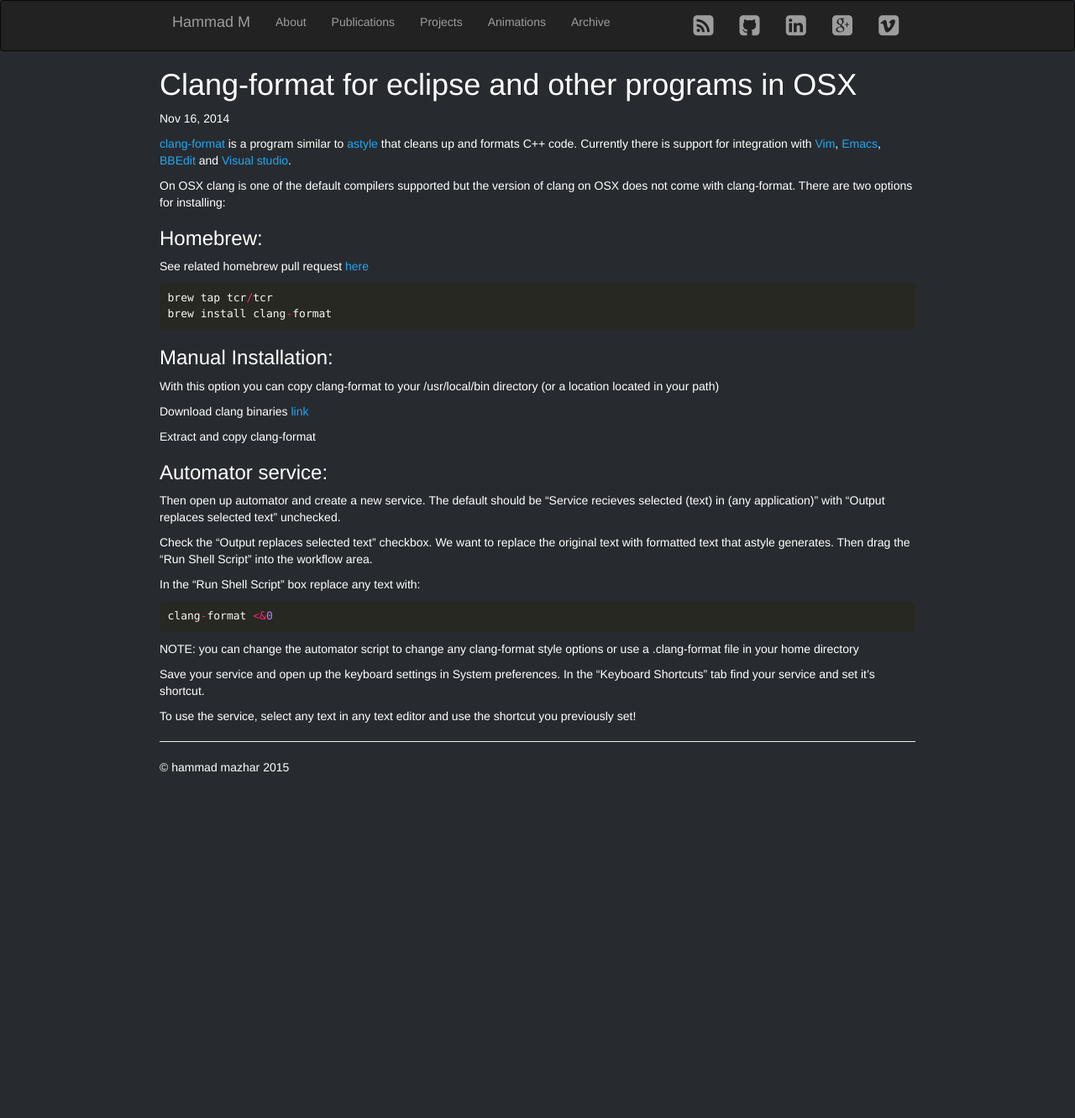
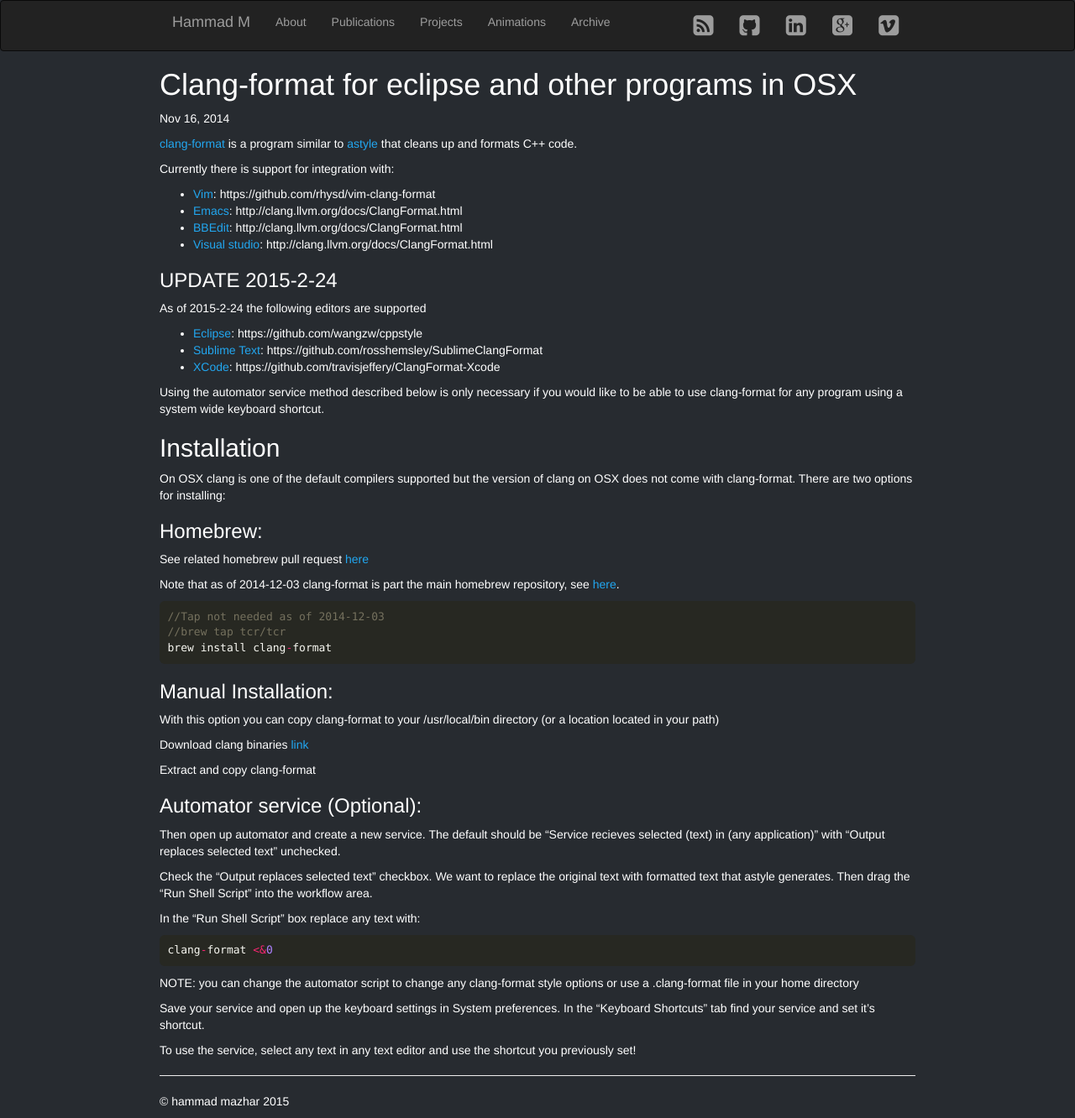
Before and after one commit to hmazhar/hamelot.io, a Jekyll site: the page built from _posts/2014-11-16-clang-format-for-eclipse-and-other-programs-in-osx.md, in a window 1280 px wide. Shown: the whole page at 84% size. Built offline with Jekyll 4.4.1, drawn with Linux system fonts in a browser that asks for light colours; nearby versions of some CDN libraries; some web fonts are replaced; before the commit the page ends 934 px from its top, so only the background shows below that.

Commit message:
Update post about clang format by adding new links and updating homebrew command

```diff
--- a/_posts/2014-11-16-clang-format-for-eclipse-and-other-programs-in-osx.md
+++ b/_posts/2014-11-16-clang-format-for-eclipse-and-other-programs-in-osx.md
@@ -7,7 +7,26 @@
 tags: [programming, c++, eclipse, osx]
 ---
 
-[clang-format](http://clang.llvm.org/docs/ClangFormat.html) is a program similar to [astyle](http://astyle.sourceforge.net/) that cleans up and formats C++ code. Currently there is support for integration with [Vim](http://www.vim.org/), [Emacs](http://www.gnu.org/software/emacs/), [BBEdit](http://www.barebones.com/products/bbedit/) and [Visual studio](http://msdn.microsoft.com/en-us/vstudio/aa718325.aspx).
+[clang-format](http://clang.llvm.org/docs/ClangFormat.html) is a program similar to [astyle](http://astyle.sourceforge.net/) that cleans up and formats C++ code.
+
+Currently there is support for integration with:
+
+  - [Vim](http://www.vim.org/): https://github.com/rhysd/vim-clang-format
+  - [Emacs](http://www.gnu.org/software/emacs/): http://clang.llvm.org/docs/ClangFormat.html
+  - [BBEdit](http://www.barebones.com/products/bbedit/): http://clang.llvm.org/docs/ClangFormat.html
+  - [Visual studio](http://msdn.microsoft.com/en-us/vstudio/aa718325.aspx): http://clang.llvm.org/docs/ClangFormat.html
+
+###UPDATE 2015-2-24
+
+As of 2015-2-24 the following editors are supported
+
+ - [Eclipse](https://eclipse.org/): https://github.com/wangzw/cppstyle
+ - [Sublime Text](http://www.sublimetext.com/): https://github.com/rosshemsley/SublimeClangFormat
+ - [XCode](https://developer.apple.com/xcode/): https://github.com/travisjeffery/ClangFormat-Xcode
+
+Using the automator service method described below is only necessary if you would like to be able to use clang-format for any program using a system wide keyboard shortcut.
+
+##Installation
 
 On OSX clang is one of the default compilers supported but the version of clang on OSX does not come with clang-format. There are two options for installing:
 
@@ -15,10 +34,14 @@
 
 See related homebrew pull request [here](https://github.com/Homebrew/homebrew/pull/27039)
 
+Note that as of 2014-12-03 clang-format is part the main homebrew repository, see [here](https://github.com/Homebrew/homebrew/commits/master/Library/Formula/clang-format.rb).
+
 {% highlight c++ %}
-brew tap tcr/tcr
+//Tap not needed as of 2014-12-03
+//brew tap tcr/tcr
 brew install clang-format
 {% endhighlight %}
+
 ###Manual Installation:
 
 With this option you can copy clang-format to your /usr/local/bin directory (or a location located in your path)
@@ -28,8 +51,7 @@
 Extract and copy clang-format
 
 
-
-###Automator service:
+###Automator service (Optional):
 
 Then open up automator and create a new service. The default should be "Service recieves selected (text) in (any application)" with "Output replaces selected text" unchecked.
 
```
